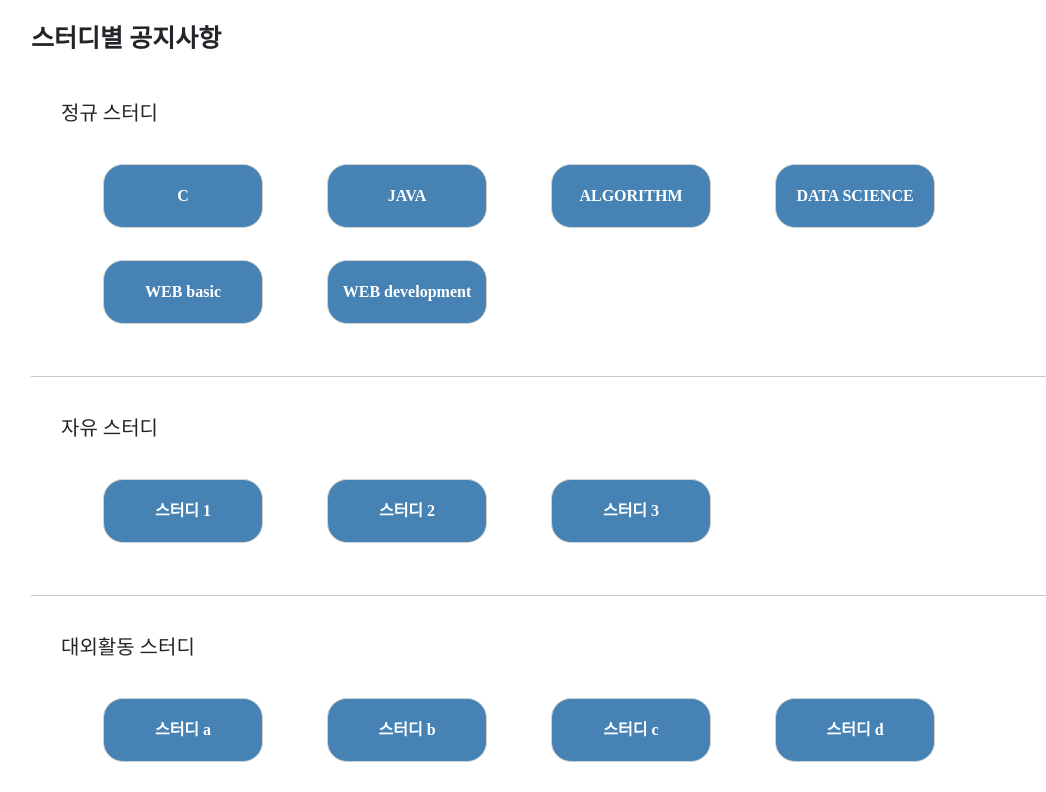
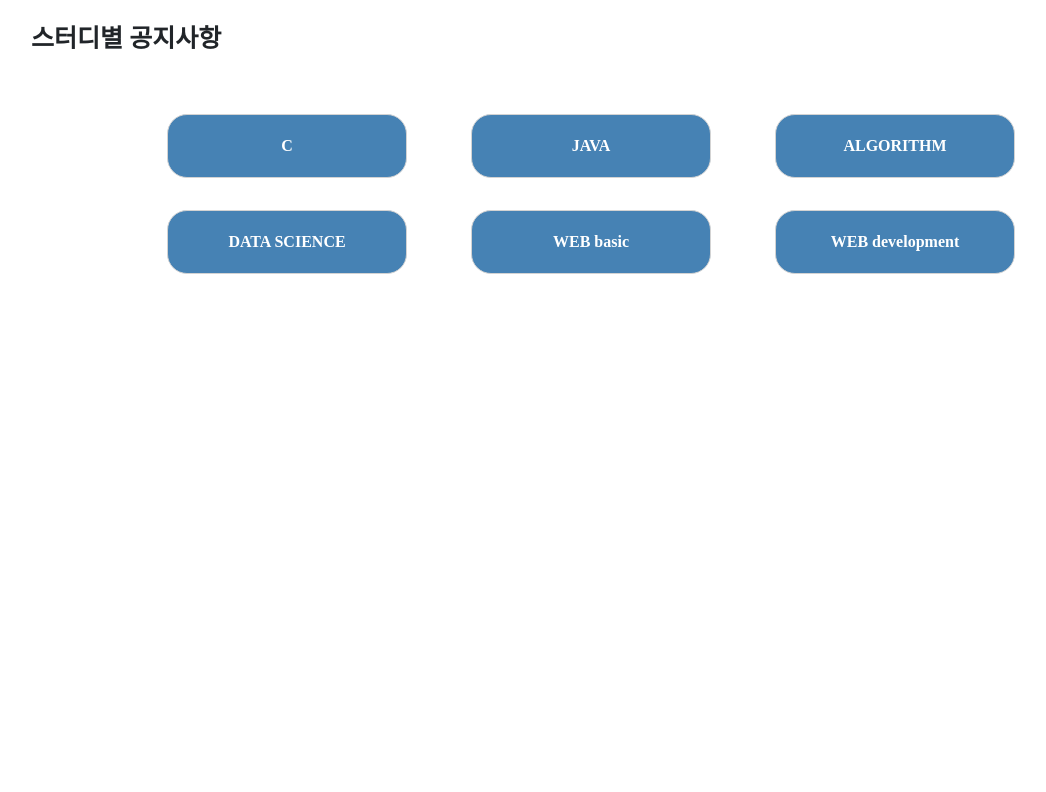
Before and after one commit to yeeun426/gnuvillage-frontend, a React (Create React App) app: page /study-notice in a window 1280 px wide. Shown: the part 280-1072 px from the top of the page, without its empty margins (49-1095 px from the left). After the commit the page ends 800 px from the top, so only its background shows below. Built offline with nearby package versions, Linux system fonts and the light colour scheme; a web font is replaced by a local one.

Commit message:
12/6 업데이트 merge 전

```diff
--- a/package.json
+++ b/package.json
@@ -9,8 +9,8 @@
     "@testing-library/jest-dom": "^5.16.5",
     "@testing-library/react": "^13.4.0",
     "@testing-library/user-event": "^13.5.0",
-    "axios": "^1.2.0",
     "bootstrap": "^5.2.3",
+    "express": "^4.18.2",
     "react": "^18.2.0",
     "react-bootstrap": "^2.6.0",
     "react-calendar": "^4.0.0",
@@ -46,5 +46,8 @@
       "last 1 firefox version",
       "last 1 safari version"
     ]
+  },
+  "devDependencies": {
+    "axios": "^1.2.1"
   }
 }
--- a/src/App.js
+++ b/src/App.js
@@ -8,7 +8,7 @@ import Introduction from "./pages/Introduction";
 import History from "./pages/History";
 import Review from "./pages/Review";
 import WriteReview from "./pages/WriteReview";
-import Study from "./pages/StudyPost";
+import Study from "./pages/Study";
 import Recruit from "./pages/Recruit";
 import RecruitDetail from "./pages/RecruitDetail";
 import Mypage from "./pages/Mypage";
@@ -32,10 +32,14 @@ function App() {
         <Route path="/recruit" element={<Recruit />}></Route>
         <Route path="/recruit/Detail" element={<RecruitDetail />}></Route>
         <Route path="/mypage" element={<Mypage />}></Route>
-        <Route path="/study-notice/c" element={<StudyNoticeList />}></Route>
-        <Route path="/study-intro/c" element={<StudyIntro />}></Route>
+        <Route path="/study-notice/0" element={<StudyNoticeList />}></Route>
+        <Route path="/study-intro/0" element={<StudyIntro />}></Route>
         <Route path="/study-notice" element={<StudyNotice />}></Route>
         <Route path="/study-results" element={<StudyResults />}></Route>
+
+        {/* <Route index element={<Mypage />}></Route> */}
+        {/* <Route index element={<Review />}></Route> */}
+        {/* <Route index element={<WriteReview />}></Route> */}
       </Routes>
     </div>
   );
--- a/src/components/StudyBtn.js
+++ b/src/components/StudyBtn.js
@@ -2,7 +2,7 @@ import React from "react";
 import styled from "styled-components";
 
 const StyledButton = styled.button`
-  width: 10rem;
+  width: 15rem;
   height: 4rem;
   font-weight: bold;
   font-family: "Pretendard";
--- a/src/pages/Study.js
+++ b/src/pages/Study.js
@@ -45,11 +45,10 @@ const StudyTitle3 = styled.div`
 
 const StudyButtons = styled.div`
   padding: 20px 40px;
-  /* border: 1px solid lightgray; */
   display: flex;
   flex-direction: row;
   align-items: center;
-  justify-content: flex-start;
+  justify-content: center;
   flex-wrap: wrap;
 `;
 
@@ -57,30 +56,12 @@ export default function Study() {
   const navigate = useNavigate();
 
   const studys1 = [
-    { id: 0, name: "C", url: "/study-intro/c" },
-    { id: 1, name: "JAVA", url: "/study-intro/java" },
-    { id: 2, name: "ALGORITHM", url: "/study-intro/algo" },
-    { id: 3, name: "DATA SCIENCE", url: "/study-intro/data" },
-    { id: 4, name: "WEB basic", url: "/study-intro/web1" },
-    { id: 5, name: "WEB development", url: "/study-intro/web2" },
-  ];
-
-  const studys2 = [
-    { id: 0, name: "스터디 1", url: "/study-intro/study1" },
-    { id: 1, name: "스터디 2", url: "/study-intro/study2" },
-    { id: 2, name: "스터디 3", url: "/study-intro/study3" },
-  ];
-
-  const studys3 = [
-    { id: 0, name: "스터디 a", url: "/study-intro/studyA" },
-    { id: 1, name: "스터디 b", url: "/study-intro/studyB" },
-    { id: 2, name: "스터디 c", url: "/study-intro/studyC" },
-    { id: 3, name: "스터디 d", url: "/study-intro/studyD" },
-    { id: 4, name: "스터디 e", url: "/study-intro/studyE" },
-    { id: 5, name: "스터디 f", url: "/study-intro/studyF" },
-    { id: 6, name: "스터디 g", url: "/study-intro/studyG" },
-    { id: 7, name: "스터디 h", url: "/study-intro/studyH" },
-    { id: 8, name: "스터디 i", url: "/study-intro/studyI" },
+    { id: 0, name: "C", url: "/study-intro/0" },
+    { id: 1, name: "JAVA", url: "/study-intro/1" },
+    { id: 2, name: "ALGORITHM", url: "/study-intro/2" },
+    { id: 3, name: "DATA SCIENCE", url: "/study-intro/3" },
+    { id: 4, name: "WEB basic", url: "/study-intro/4" },
+    { id: 5, name: "WEB development", url: "/study-intro/5" },
   ];
 
   return (
@@ -100,7 +81,6 @@ export default function Study() {
 
       <StudyPage>
         <StudyTitle1>Introduction</StudyTitle1>
-        <StudyTitle2>정규 스터디</StudyTitle2>
         <StudyButtons>
           {studys1.map((study) => {
             return (
@@ -116,43 +96,6 @@ export default function Study() {
         </StudyButtons>
 
         <hr />
-
-        <StudyTitle2>자유 스터디</StudyTitle2>
-        <StudyTitle3>자유롭게 스터디를 만들어 활동할 수 있습니다.</StudyTitle3>
-        <StudyButtons>
-          {studys2.map((study) => {
-            return (
-              <StudyBtn
-                title={study.name}
-                key={study.id}
-                onClick={() => {
-                  navigate(study.url);
-                }}
-              />
-            );
-          })}
-        </StudyButtons>
-
-        <hr />
-
-        <StudyTitle2>대외활동 스터디</StudyTitle2>
-        <StudyTitle3>
-          공모전, 해커톤 등 외부활동을 위한 팀을 만들어 활동할 수 있습니다.
-        </StudyTitle3>
-        <StudyButtons>
-          {studys3.map((study) => {
-            return (
-              <StudyBtn
-                title={study.name}
-                key={study.id}
-                onClick={() => {
-                  navigate(study.url);
-                }}
-              />
-            );
-          })}
-        </StudyButtons>
-
         <br />
 
         <StudyTitle1>Results</StudyTitle1>
--- a/src/pages/StudyIntro.js
+++ b/src/pages/StudyIntro.js
@@ -56,10 +56,10 @@ export default function StudyIntro() {
       <StudyIntroPage>
         <PageIndex>
           <Link to="/study" style={{ textDecoration: "none" }}>
-            정규스터디
+            스터디 목록
           </Link>
           <span>{" > "}</span>
-          <Link to="/study-intro/c" style={{ textDecoration: "none" }}>
+          <Link to="/study-intro/0" style={{ textDecoration: "none" }}>
             C
           </Link>
         </PageIndex>
--- a/src/pages/StudyNotice.js
+++ b/src/pages/StudyNotice.js
@@ -31,11 +31,10 @@ const StudyTitle2 = styled.div`
 
 const StudyButtons = styled.div`
   padding: 20px 40px;
-
   display: flex;
   flex-direction: row;
   align-items: center;
-  justify-content: flex-start;
+  justify-content: center;
   flex-wrap: wrap;
 `;
 
@@ -43,30 +42,12 @@ export default function StudyNotice() {
   const navigate = useNavigate();
 
   const studys1 = [
-    { id: 0, name: "C", url: "/study-notice/c" },
-    { id: 1, name: "JAVA", url: "/study-notice/java" },
-    { id: 2, name: "ALGORITHM", url: "/study-notice/algo" },
-    { id: 3, name: "DATA SCIENCE", url: "/study-notice/data" },
-    { id: 4, name: "WEB basic", url: "/study-notice/web1" },
-    { id: 5, name: "WEB development", url: "/study-notice/web2" },
-  ];
-
-  const studys2 = [
-    { id: 0, name: "스터디 1", url: "/study-notice/study1" },
-    { id: 1, name: "스터디 2", url: "/study-notice/study2" },
-    { id: 2, name: "스터디 3", url: "/study-notice/study3" },
-  ];
-
-  const studys3 = [
-    { id: 0, name: "스터디 a", url: "/study-notice/studyA" },
-    { id: 1, name: "스터디 b", url: "/study-notice/studyB" },
-    { id: 2, name: "스터디 c", url: "/study-notice/studyC" },
-    { id: 3, name: "스터디 d", url: "/study-notice/studyD" },
-    { id: 4, name: "스터디 e", url: "/study-notice/studyE" },
-    { id: 5, name: "스터디 f", url: "/study-notice/studyF" },
-    { id: 6, name: "스터디 g", url: "/study-notice/studyG" },
-    { id: 7, name: "스터디 h", url: "/study-notice/studyH" },
-    { id: 8, name: "스터디 i", url: "/study-notice/studyI" },
+    { id: 0, name: "C", url: "/study-notice/0" },
+    { id: 1, name: "JAVA", url: "/study-notice/1" },
+    { id: 2, name: "ALGORITHM", url: "/study-notice/2" },
+    { id: 3, name: "DATA SCIENCE", url: "/study-notice/3" },
+    { id: 4, name: "WEB basic", url: "/study-notice/4" },
+    { id: 5, name: "WEB development", url: "/study-notice/5" },
   ];
 
   return (
@@ -86,7 +67,6 @@ export default function StudyNotice() {
 
       <StudyNoticeMain>
         <StudyTitle1>스터디별 공지사항</StudyTitle1>
-        <StudyTitle2>정규 스터디</StudyTitle2>
         <StudyButtons>
           {studys1.map((study) => {
             return (
@@ -100,38 +80,7 @@ export default function StudyNotice() {
             );
           })}
         </StudyButtons>
-        <hr />
-
-        <StudyTitle2>자유 스터디</StudyTitle2>
-        <StudyButtons>
-          {studys2.map((study) => {
-            return (
-              <StudyBtn
-                title={study.name}
-                key={study.id}
-                onClick={() => {
-                  navigate(study.url);
-                }}
-              />
-            );
-          })}
-        </StudyButtons>
-        <hr />
-
-        <StudyTitle2>대외활동 스터디</StudyTitle2>
-        <StudyButtons>
-          {studys3.map((study) => {
-            return (
-              <StudyBtn
-                title={study.name}
-                key={study.id}
-                onClick={() => {
-                  navigate(study.url);
-                }}
-              />
-            );
-          })}
-        </StudyButtons>
+        <br />
       </StudyNoticeMain>
     </StudyNoticeStyle>
   );
--- a/src/pages/StudyResults.js
+++ b/src/pages/StudyResults.js
@@ -43,7 +43,7 @@ export default function StudyResults() {
 
       <StudyResultsPage>
         <Pos>
-          <Link to="/study-intro/c">
+          <Link to="/study-intro/0" style={{ color: "black" }}>
             <StudyResultItem></StudyResultItem>
           </Link>
           <StudyResultItem></StudyResultItem>
--- a/src/styles/styled.js
+++ b/src/styles/styled.js
@@ -47,13 +47,37 @@ export const NavbarStyle = styled.div`
     width: 120px;
   }
 
+  /* 50~56줄 수정한 부분 시작 */
   .navbar-menu-main div a {
     color: white;
+    text-decoration: none;
   }
 
   .navbar-modal-intro a div {
     color: white;
   }
+
+  .navbar-modal-intro a div:hover {
+    color: #cf72f2;
+  }
+
+  .navbar-modal-study a div {
+    color: white;
+  }
+
+  .navbar-modal-study a div:hover {
+    color: #cf72f2;
+  }
+
+  .navbar-my a div {
+    color: white;
+  }
+
+  .navbar-my a div:hover {
+    color: Turquoise;
+    transition: 0.5s;
+  }
+  /* 수정한 부분 끝 */
 
   .navbar-menu-main div a:hover {
     border-bottom: 1px solid #cf72f2;
```
Also changed, not shown: 1 other file (tests, documents, lock files or other folders).
